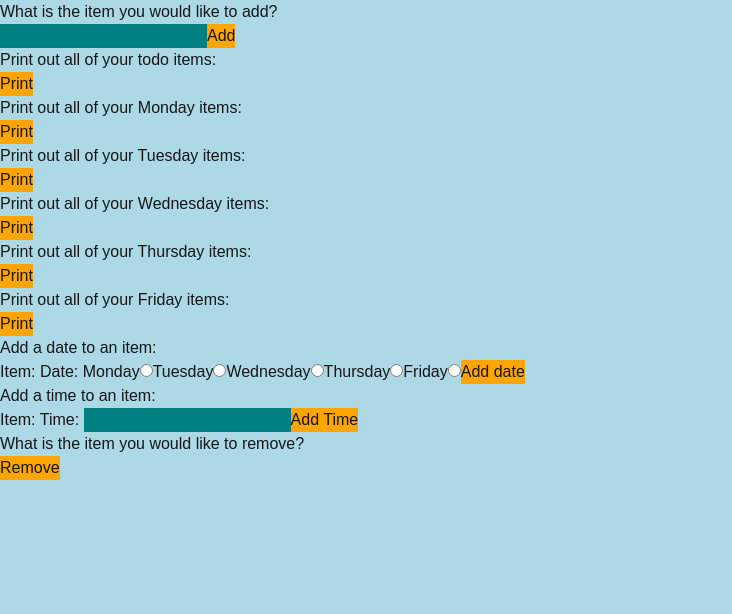
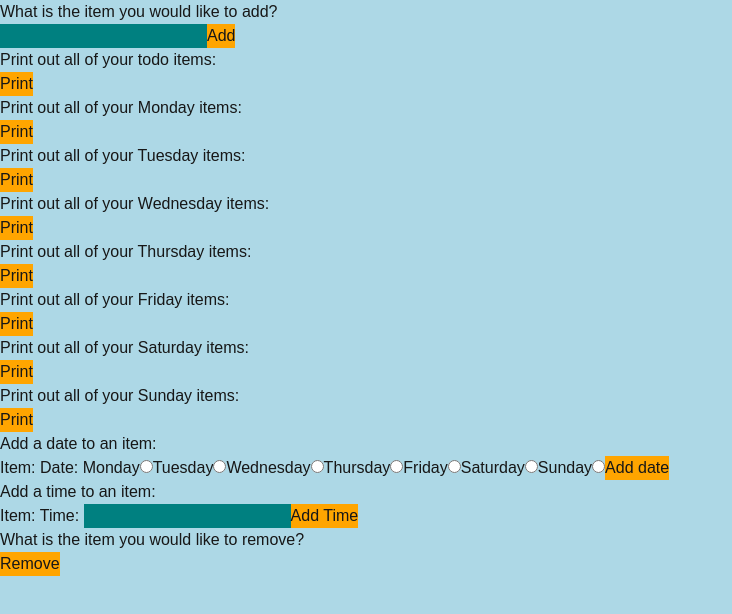
Before and after one commit to NolanEmery/TodoListApp, a Next.js app: page / in a window 1280 px wide. Shown: the top 614 px of the page, without its empty margins (0-732 px from the left). Built offline with nearby package versions, Linux system fonts and the light colour scheme.

Commit message:
seventh version of the app

```diff
--- a/src/app/page.js
+++ b/src/app/page.js
@@ -23,15 +23,14 @@ export default function Home() {
   }
 
   // Update
-  // The input must be given as one of "Monday", "Tuesday", "Wednesday", "Thursday", or "Friday"
+  // The input must be given as one of "Monday", "Tuesday", "Wednesday", "Thursday", "Friday", "Saturday", or "Sunday"
   function addDate(formData) {
     const toAddDate = formData.get("addDate");
     setArr(arr.map(a => {
       if (a.thingToDo == dateThingToDoToAdd) {
         return ({
-          thingToDo: a.thingToDo,
-          date: toAddDate,
-          time: a.time
+          ...a,
+          date: toAddDate
         });
       } else {
         return a;
@@ -45,8 +44,7 @@ export default function Home() {
     setArr(arr.map(a => {
       if (a.thingToDo == timeThingToDoToAdd) {
         return ({
-          thingToDo: a.thingToDo,
-          date: a.date,
+          ...a,
           time: toAddTime
         });
       } else {
@@ -115,6 +113,12 @@ export default function Home() {
   // Read
   const fridayItems = arr.filter(a1 => a1.date == "Friday").map(a2 => a2.thingToDo);
 
+  // Read
+  const saturdayItems = arr.filter(a1 => a1.date == "Saturday").map(a2 => a2.thingToDo);
+
+  // Read
+  const sundayItems = arr.filter(a1 => a1.date == "Sunday").map(a2 => a2.thingToDo);
+
   return (
     <>
     <p>What is the item you would like to add?</p>
@@ -179,14 +183,31 @@ export default function Home() {
     }}>
       Print
     </button>
+    {/* Read */}
+    <p>Print out all of your Saturday items: </p>
+    <button onClick={() => {
+      for (let i = 0; i < saturdayItems.length; i++) {
+        alert(saturdayItems[i]);
+      }
+    }}>
+      Print
+    </button>
+    {/* Read */}
+    <p>Print out all of your Sunday items: </p>
+    <button onClick={() => {
+      for (let i = 0; i < sundayItems.length; i++) {
+        alert(sundayItems[i]);
+      }
+    }}>
+      Print
+    </button>
     <p>Add a date to an item: </p>
     <form action={addDate}>
     <label>Item: </label>
     {dateNames}
     <label>Date: </label>
     <label>Monday</label>
-    <input type="radio" name="addDate" value="Monday">
-    </input>
+    <input type="radio" name="addDate" value="Monday"></input>
     <label>Tuesday</label>
     <input type="radio" name="addDate" value="Tuesday"></input>
     <label>Wednesday</label>
@@ -195,6 +216,10 @@ export default function Home() {
     <input type="radio" name="addDate" value="Thursday"></input>
     <label>Friday</label>
     <input type="radio" name="addDate" value="Friday"></input>
+    <label>Saturday</label>
+    <input type="radio" name="addDate" value="Saturday"></input>
+    <label>Sunday</label>
+    <input type="radio" name="addDate" value="Sunday"></input>
     <button type="submit">
       Add date
     </button>
```
